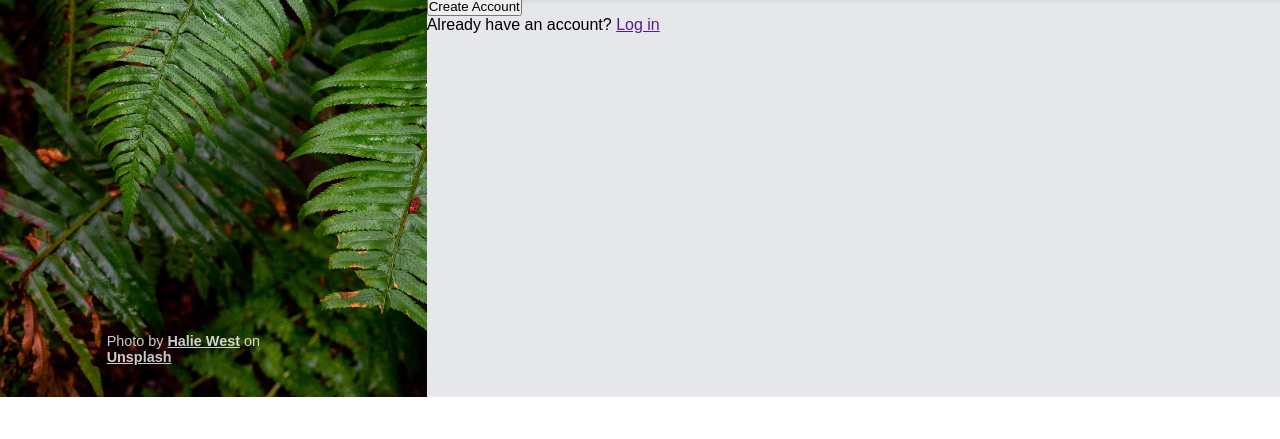
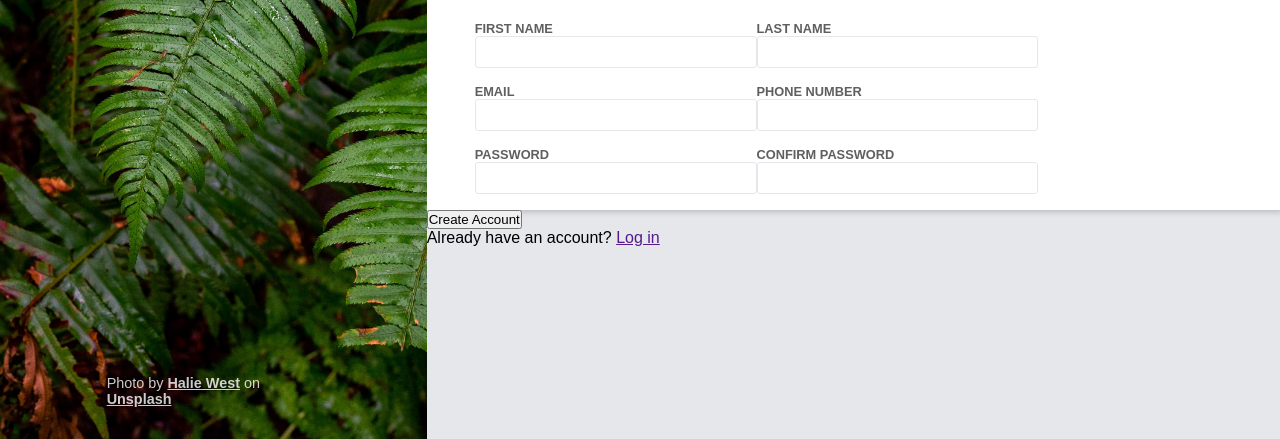
Before and after one commit to linkobe824/project-sign-up-form, a plain HTML site: page index.html in a window 1280 px wide. Shown: the part 403-842 px from the top of the page. Before the commit the page ends 800 px from the top, so only its background shows below. Drawn offline with Linux system fonts and the light colour scheme.

Commit message:
add inputs with styles without invalid input handling

```diff
--- a/index.html
+++ b/index.html
@@ -24,6 +24,36 @@
       <form action="" class="form">
         <fieldset>
           <h2>Let's do this!</h2>
+          <div class="input-pair-container">
+            <div class="input-container">
+              <label for="first-name" class="input-label">First Name</label>
+              <input type="text" id="first-name" class="input-field">
+            </div>
+            <div class="input-container">
+              <label for="last-name" class="input-label">Last Name</label>
+              <input type="text" id="last-name" class="input-field">
+            </div>
+          </div>
+          <div class="input-pair-container">
+            <div class="input-container">
+              <label for="email" class="input-label">Email</label>
+              <input type="email" id="email" class="input-field">
+            </div>
+            <div class="input-container">
+              <label for="phone" class="input-label">Phone Number</label>
+              <input type="tel" id="phone" class="input-field">
+            </div>
+          </div>
+          <div class="input-pair-container">
+            <div class="input-container">
+              <label for="password" class="input-label">password</label>
+              <input type="password" id="password" class="input-field">
+            </div>
+            <div class="input-container">
+              <label for="password-conf" class="input-label">confirm password</label>
+              <input type="password" id="password-conf" class="input-field">
+            </div>
+          </div>
         </fieldset>
         <button type="submit" class="submit-btn">Create Account</button>
         <p class="already-para">Already have an account? <a href="">Log in</a></p>
--- a/style.css
+++ b/style.css
@@ -88,7 +88,38 @@
 }
 
 .form fieldset {
+  padding-left: 3rem;
   background-color: white;
   border: none;
   box-shadow: 2px 2px 6px rgba(0, 0, 0, .2);
 }
+
+.form fieldset h2 {
+  margin-bottom: 1.5rem;
+}
+
+.input-pair-container {
+  display: flex;
+  width: 70%;
+  justify-content: space-between;
+  margin: 1rem 0;
+}
+
+.input-pair-container .input-container {
+  display: flex;
+  flex-direction: column;
+  width: 20rem;
+}
+
+.input-pair-container .input-container .input-label {
+  text-transform: uppercase;
+  font-size: .8rem;
+  font-weight: 600;
+  color: rgb(97, 94, 94);
+}
+
+.input-pair-container .input-container .input-field {
+  height: 2rem;
+  border: 1px solid var(--input-border);
+  border-radius: 3px;
+}
```
